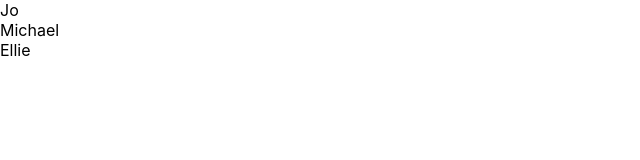
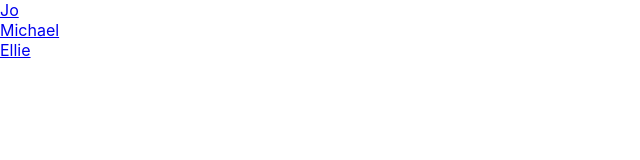
Before and after one commit to jeneiss/messenger_app, a React (Create React App) app: page / in a window 1280 px wide. Shown: the top 160 px of the page, without its empty margins (0-640 px from the left). Built offline with nearby package versions, Linux system fonts and the light colour scheme.

Commit message:
Flesh out Contacts component

```diff
--- a/src/components/Contacts.js
+++ b/src/components/Contacts.js
@@ -1,16 +1,20 @@
 import React from 'react'
+import { Link } from 'react-router-dom'
 
 function Contacts() {
   const contacts = ['Jo', 'Michael', 'Ellie']
 
   const contactsList = contacts.map((contact, index) => {
     return (
-      <div
-        className='contacts__item'
-        key={index}
-      >
-        {contact}
-      </div>
+        <Link
+          key={index}
+          className='contacts__item'
+          to={`/chat?contact=${contact}`}
+        >
+          <div className='contacts__item-inner'>
+            {contact}
+          </div>
+        </Link>
     )
   })
 
```
Also changed, not shown: 1 other file (tests, documents, lock files or other folders).
